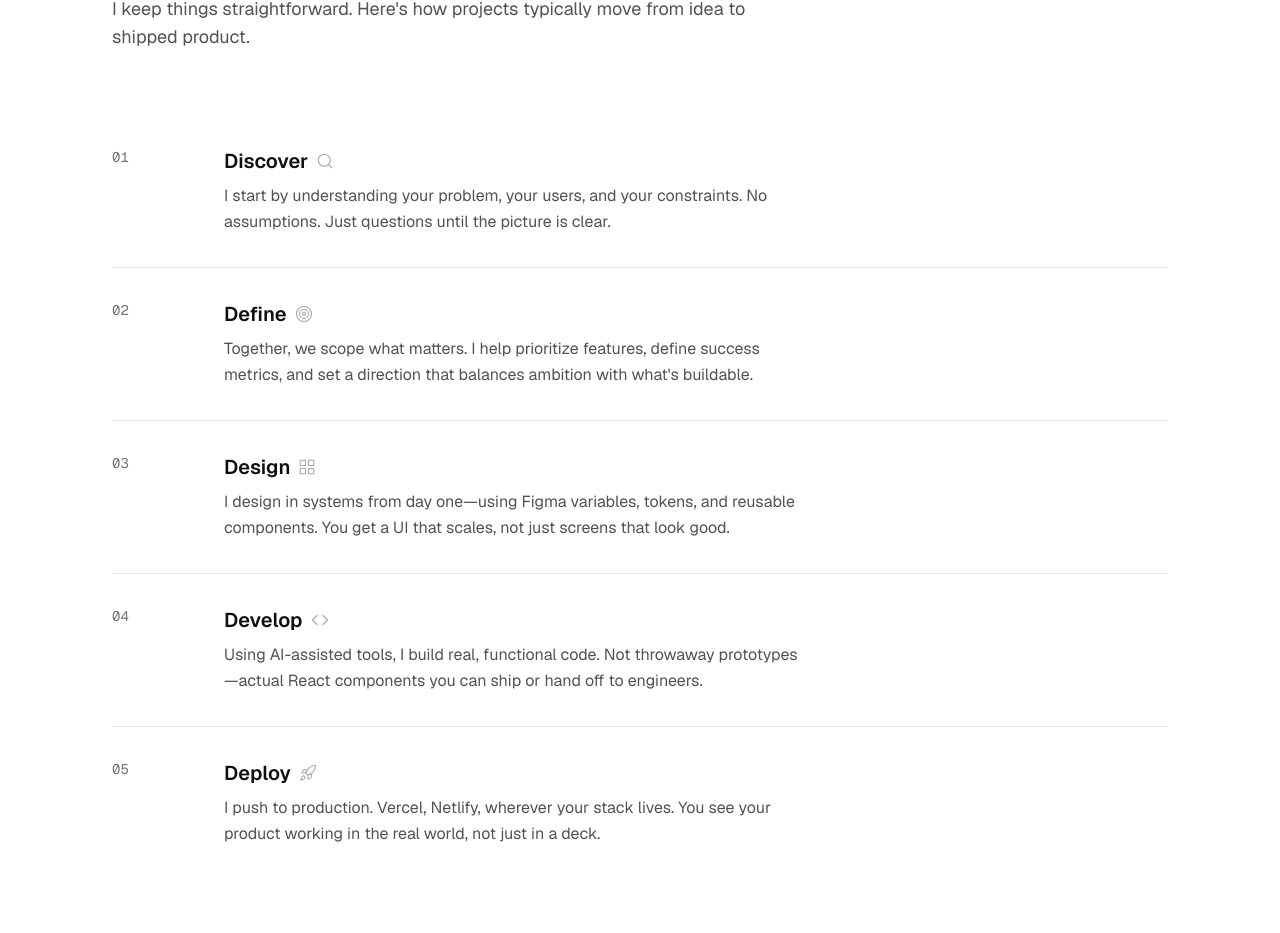
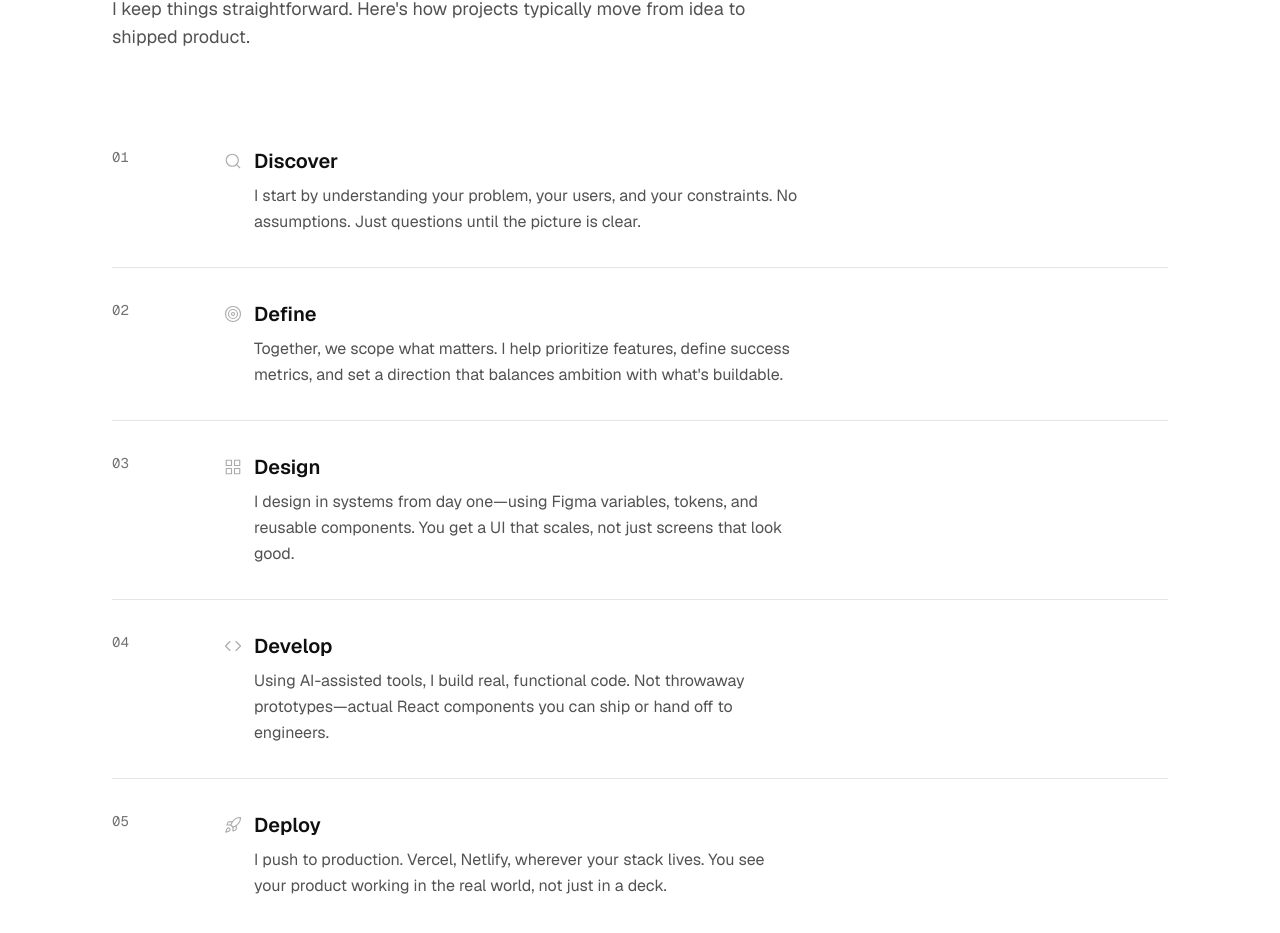
Before and after one commit to nryn3008-png/collabrix, a Next.js app: page / in a window 1280 px wide. Shown: the part 2891-3824 px from the top of the page. Built offline with nearby package versions, Linux system fonts and the light colour scheme.

Commit message:
Move process icons to left side of title

```diff
--- a/src/components/HowIWork.tsx
+++ b/src/components/HowIWork.tsx
@@ -188,17 +188,17 @@ export default function HowIWork() {
 
                   {/* Step Content */}
                   <div className="max-w-xl">
-                    {/* Title with inline icon */}
-                    <h3 className="flex items-center gap-2 text-xl font-semibold text-[var(--color-text-primary)] mb-2">
-                      <span>{step.title}</span>
+                    {/* Title with icon on left */}
+                    <h3 className="flex items-center gap-3 text-xl font-semibold text-[var(--color-text-primary)] mb-2">
                       <span
                         className="text-[var(--color-text-tertiary)]"
                         style={{ opacity: 0.6 }}
                       >
                         <Icon />
                       </span>
+                      <span>{step.title}</span>
                     </h3>
-                    <p className="text-[var(--color-text-secondary)] leading-relaxed">
+                    <p className="text-[var(--color-text-secondary)] leading-relaxed pl-[30px]">
                       {step.description}
                     </p>
                   </div>
```
